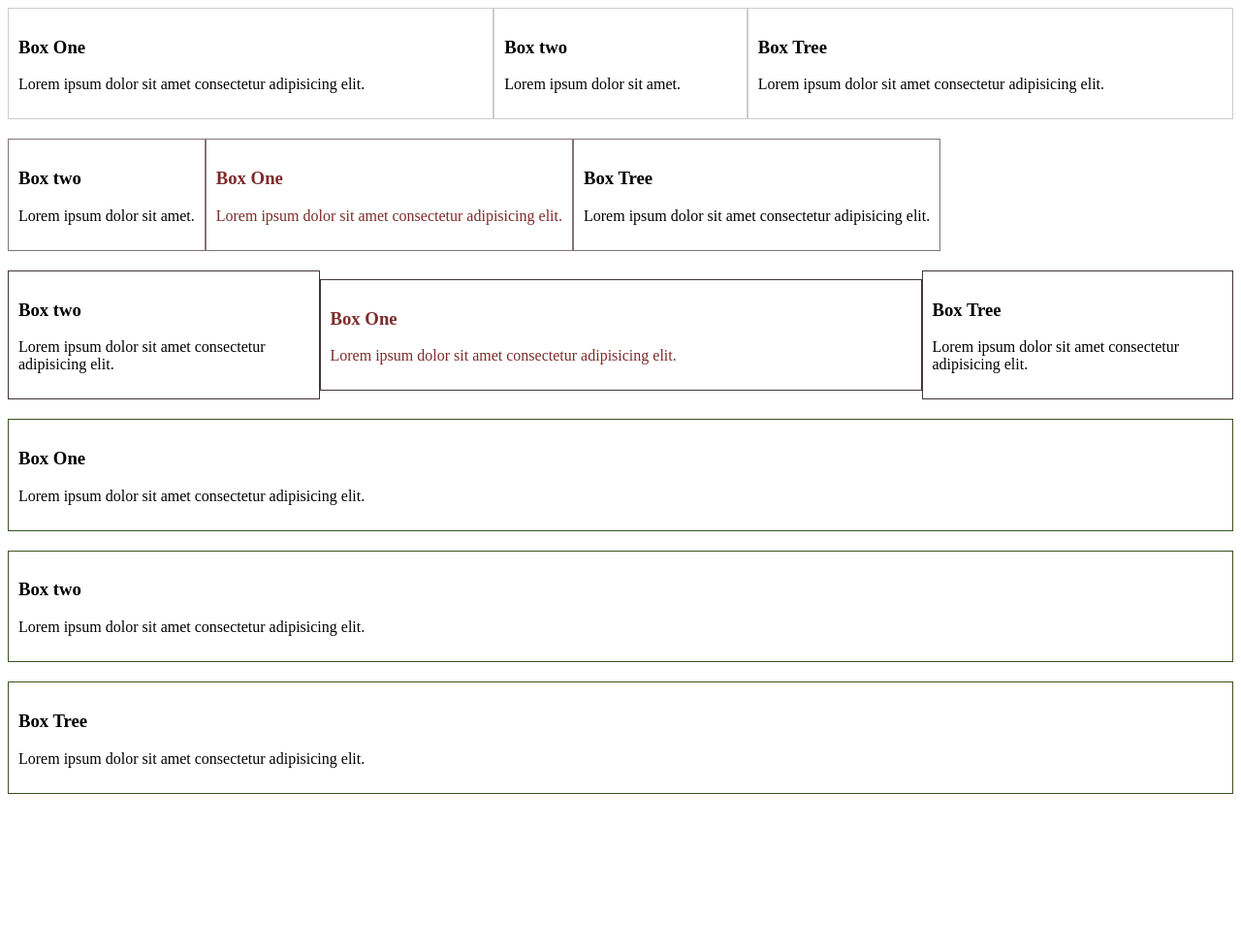
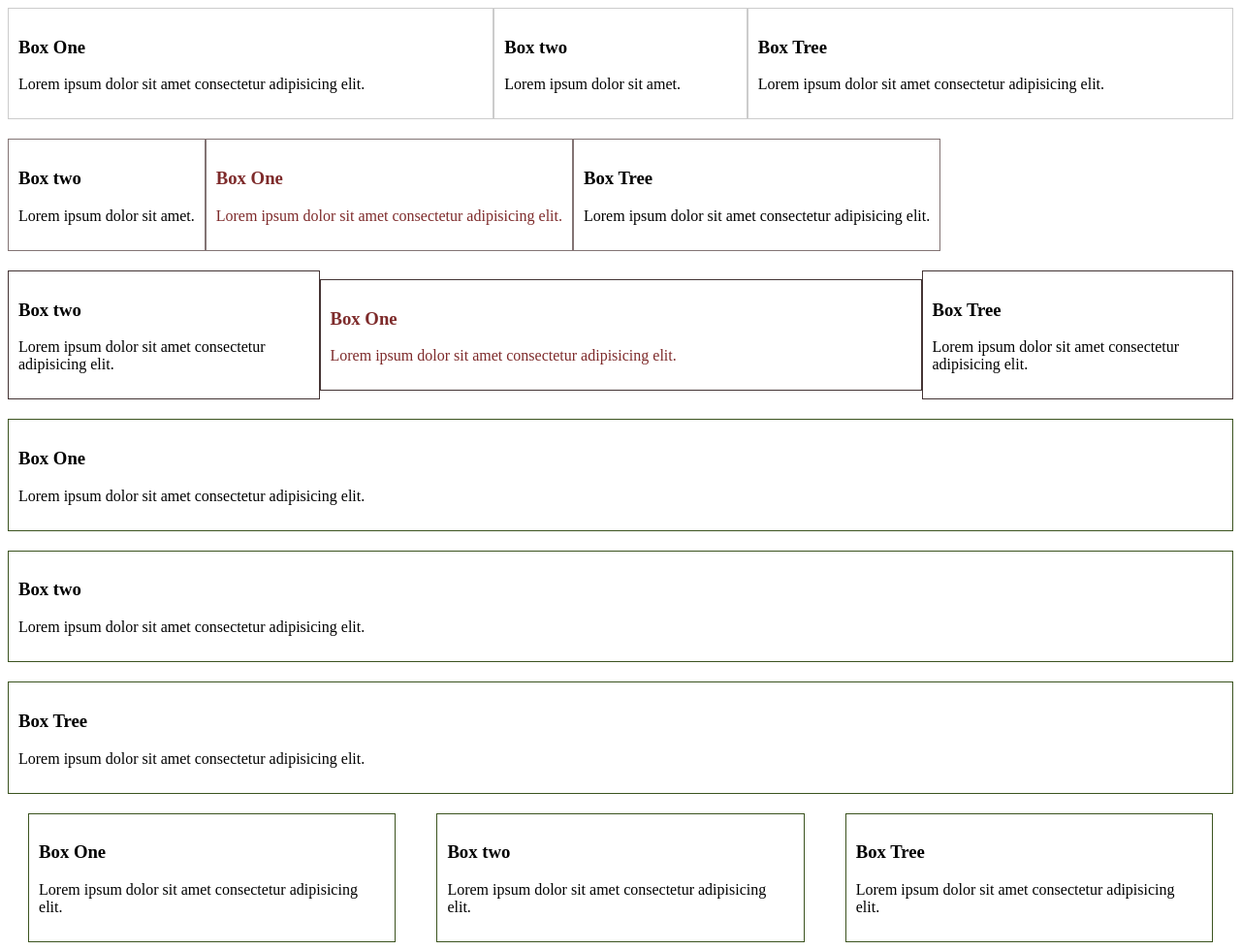
Before and after one commit to liraUnik/flex-box-css, a plain HTML site: page index.html in a window 1280 px wide. Shown: the whole page at 97% size. Before the commit the page ends 827 px from the top, so only its background shows below. Drawn offline with Linux system fonts and the light colour scheme.

Commit message:
width and margin between flexes

```diff
--- a/index.html
+++ b/index.html
@@ -68,5 +68,19 @@
         <p>Lorem ipsum dolor sit amet consectetur adipisicing elit.</p>
       </div>
     </div>
+    <div class="container-5">
+      <div class="container-5-box">
+        <h3>Box One</h3>
+        <p>Lorem ipsum dolor sit amet consectetur adipisicing elit.</p>
+      </div>
+      <div class="container-5-box">
+        <h3>Box two</h3>
+        <p>Lorem ipsum dolor sit amet consectetur adipisicing elit.</p>
+      </div>
+      <div class="container-5-box">
+        <h3>Box Tree</h3>
+        <p>Lorem ipsum dolor sit amet consectetur adipisicing elit.</p>
+      </div>
+    </div>
   </body>
 </html>
--- a/style.css
+++ b/style.css
@@ -15,7 +15,8 @@
   padding: 10px;
   margin-top: 20px;
 }
-.container-4 div {
+.container-4 div,
+.container-5 div {
   border: 1px #3b531f solid;
   padding: 10px;
   margin-top: 20px;
@@ -91,3 +92,13 @@
   display: flex;
   flex-direction: column;
 }
+
+/* widht and margin of flex */
+.container-5 {
+  display: flex;
+  justify-content: space-around; /** put the margin ourond the boxes */
+}
+
+.container-5-box {
+  width: 30%;
+}
```
